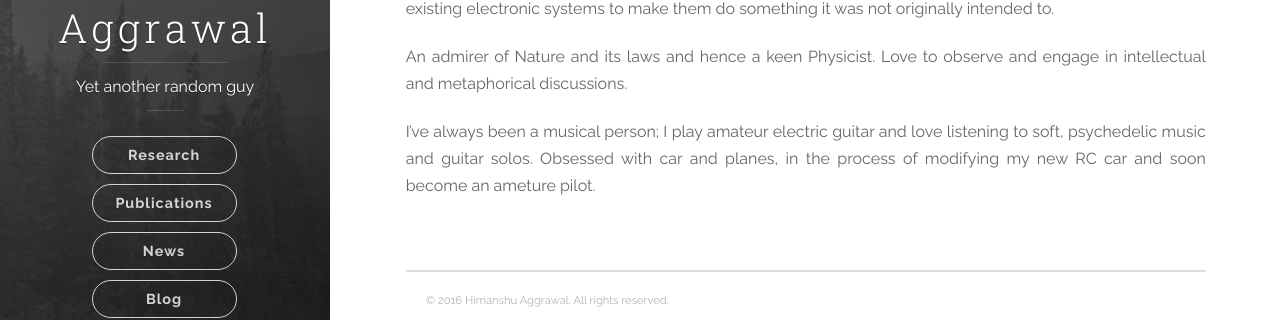
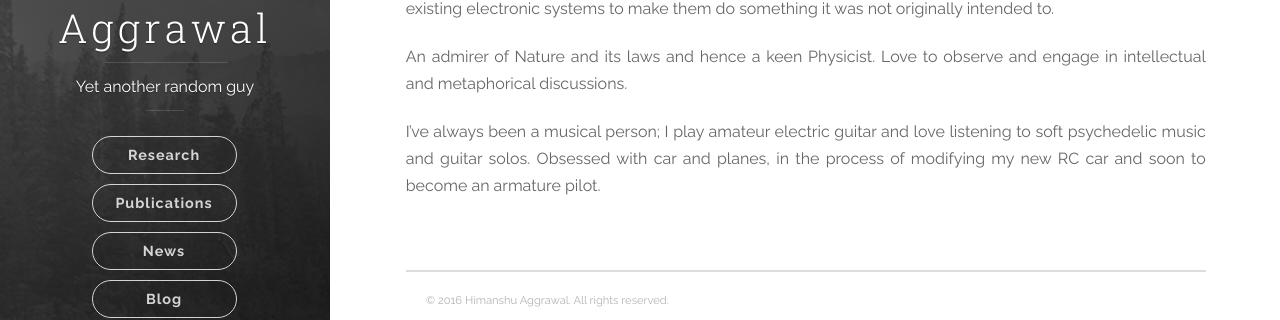
Before and after one commit to ahimanshu13/ahimanshu13.github.io, a Jekyll site: the page built from about/index.md, in a window 1280 px wide. Shown: the part 294-614 px from the top of the page. Built offline with Jekyll 4.4.1, drawn with Linux system fonts in a browser that asks for light colours; nearby versions of some CDN libraries.

Commit message:
Update About me

```diff
--- a/about/index.md
+++ b/about/index.md
@@ -11,4 +11,4 @@
 
 An admirer of Nature and its laws and hence a keen Physicist. Love to observe and engage in intellectual and metaphorical discussions.
 
-I've always been a musical person; I play amateur electric guitar and love listening to soft, psychedelic music and guitar solos. Obsessed with car and planes, in the process of modifying my new RC car and soon become an ameture pilot.
+I've always been a musical person; I play amateur electric guitar and love listening to soft psychedelic music and guitar solos. Obsessed with car and planes, in the process of modifying my new RC car and soon to become an armature pilot.
```
